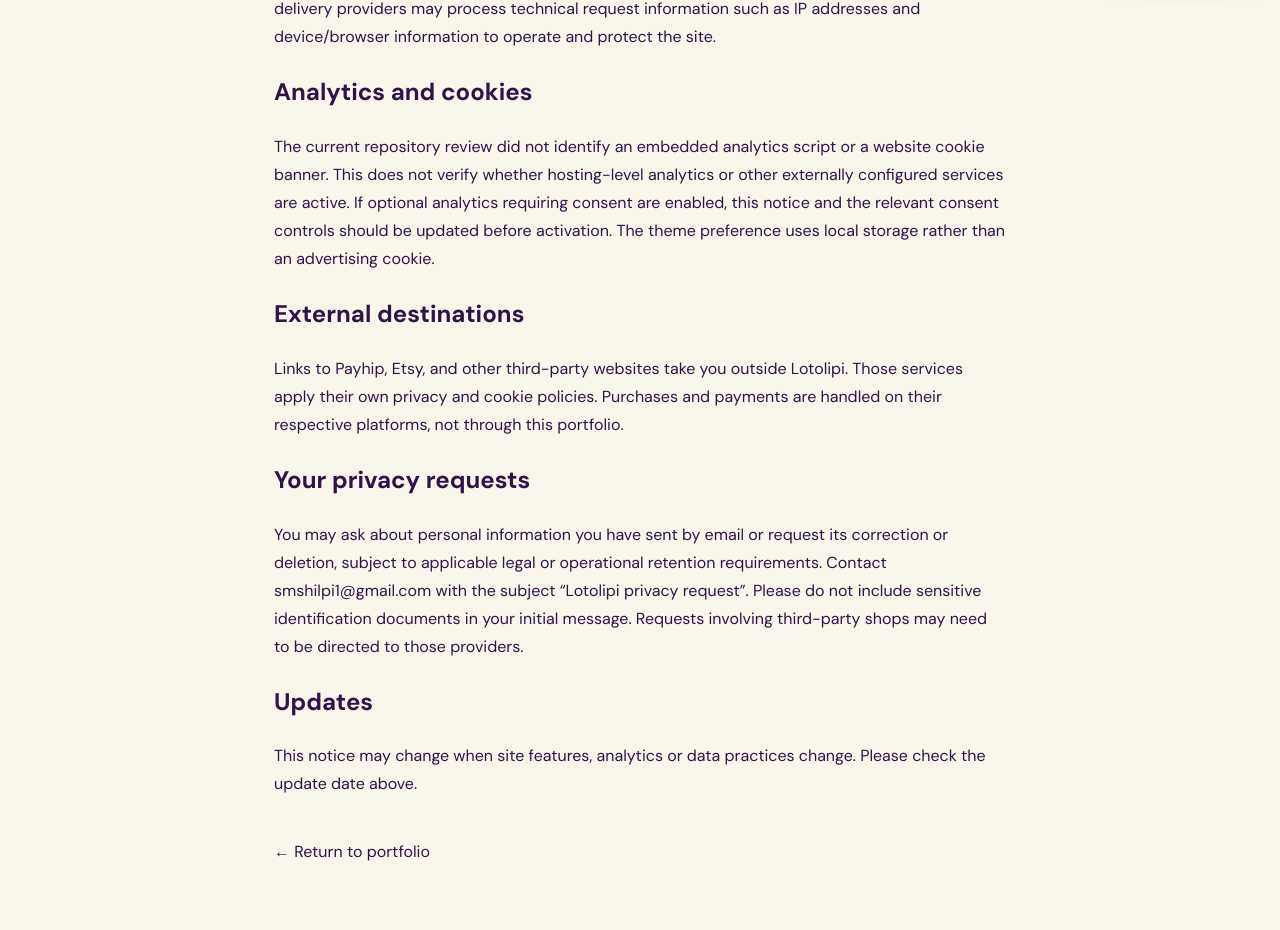
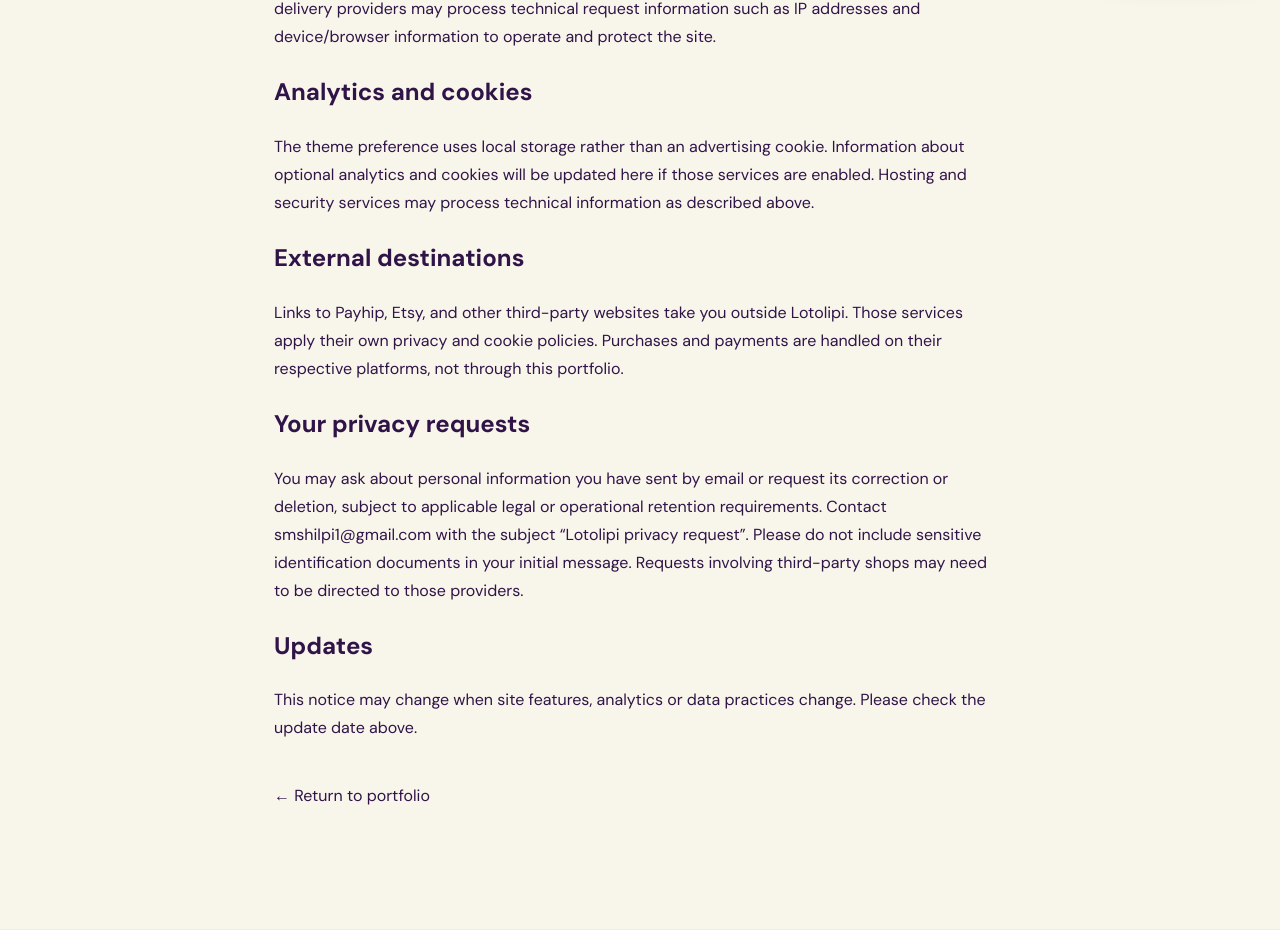
Before and after one commit to lotolipi/product-design-portfolio, a Next.js app: page /privacy in a window 1280 px wide. Shown: the part 810-1740 px from the top of the page. Built offline with nearby package versions, Linux system fonts and the light colour scheme.

Commit message:
content: remove internal audit language from public privacy notice

```diff
--- a/app/privacy/page.tsx
+++ b/app/privacy/page.tsx
@@ -22,7 +22,7 @@ export default function PrivacyPage() {
       <h2>Preferences and site operation</h2>
       <p>The bright/dark theme control stores your preference in your browser&apos;s local storage under <code>lotolipi-theme</code>. You can clear this through your browser settings. The website&apos;s hosting and delivery providers may process technical request information such as IP addresses and device/browser information to operate and protect the site.</p>
       <h2>Analytics and cookies</h2>
-      <p>The current repository review did not identify an embedded analytics script or a website cookie banner. This does not verify whether hosting-level analytics or other externally configured services are active. If optional analytics requiring consent are enabled, this notice and the relevant consent controls should be updated before activation. The theme preference uses local storage rather than an advertising cookie.</p>
+      <p>The theme preference uses local storage rather than an advertising cookie. Information about optional analytics and cookies will be updated here if those services are enabled. Hosting and security services may process technical information as described above.</p>
       <h2>External destinations</h2>
       <p>Links to Payhip, Etsy, and other third-party websites take you outside Lotolipi. Those services apply their own privacy and cookie policies. Purchases and payments are handled on their respective platforms, not through this portfolio.</p>
       <h2>Your privacy requests</h2>
```
